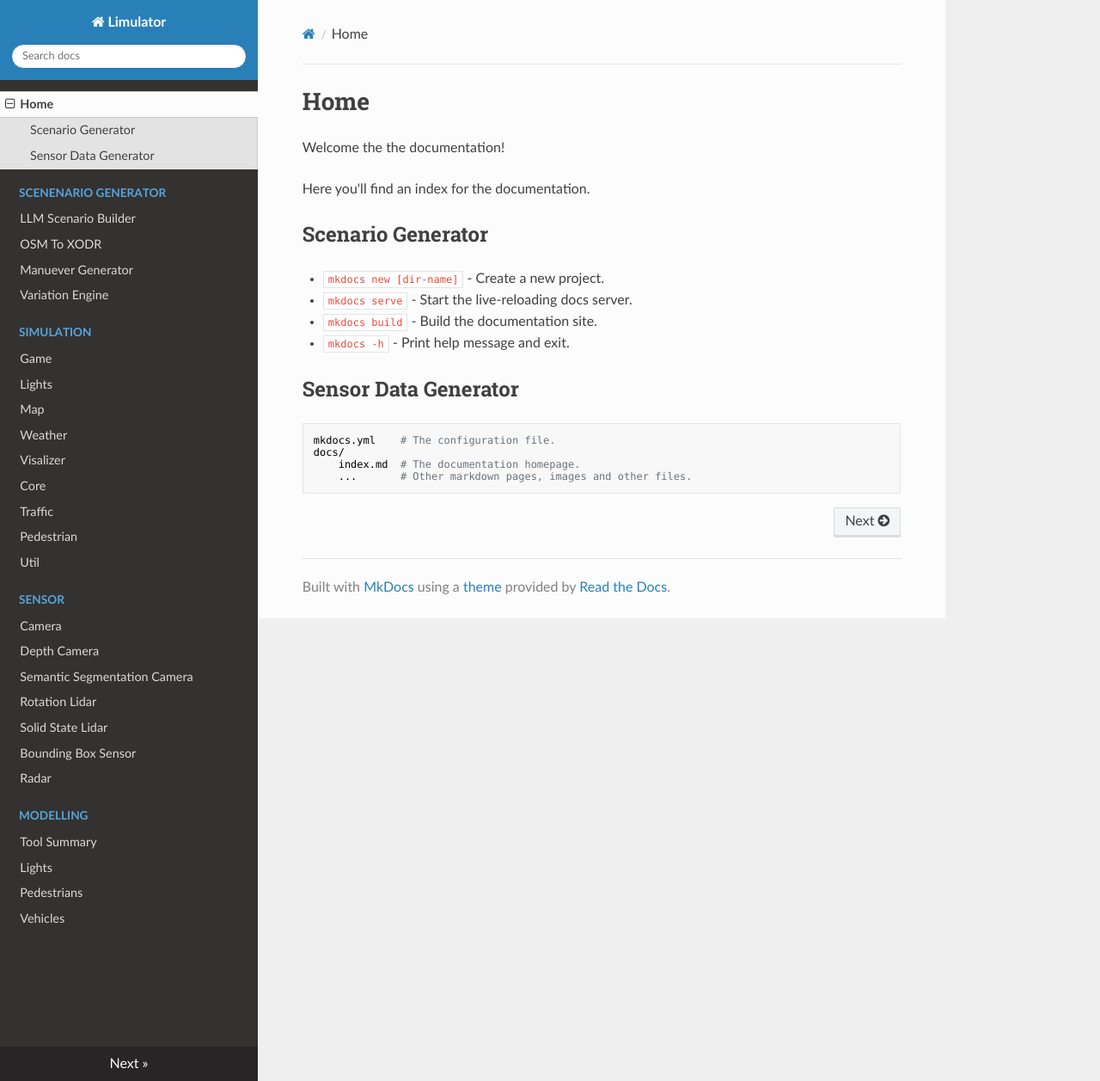
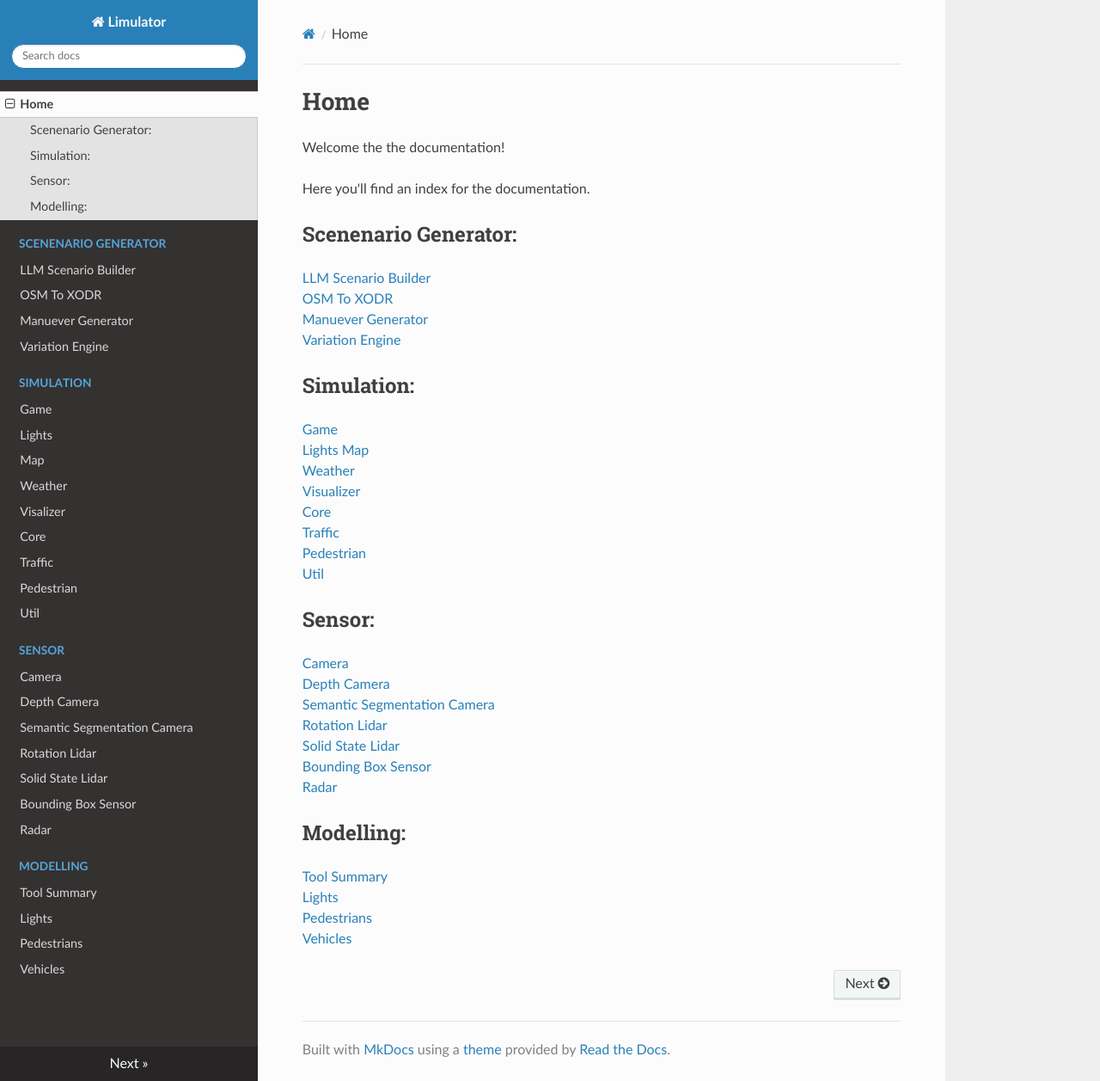
Before and after one commit to SimDaaS/Documentation, an MkDocs documentation site: the page built from docs/index.md, in a window 1280 px wide and 1257 px high. Shown: the whole window at 86% size. Built offline with MkDocs 1.6.1, drawn with Linux system fonts in a browser that asks for light colours; nearby versions of some CDN libraries.

Commit message:
Made index

```diff
--- a/docs/index.md
+++ b/docs/index.md
@@ -4,17 +4,34 @@ Welcome the the documentation!
 
 Here you'll find an index for the documentation.
 
+## Scenenario Generator:
+[LLM Scenario Builder](LLM-Scenario-Builder.md)
+[OSM To XODR](OSM2XODR.md)
+[Manuever Generator](ManeuverGenerator.md)
+[Variation Engine](VariationEngine.md)
 
-## Scenario Generator
+## Simulation:
+[Game](game.md)
+[Lights](lights.md)
+[Map](map.md)
+[Weather](weather.md)
+[Visualizer](visualizer.md)
+[Core](core.md)
+[Traffic](TrafficManager.md)
+[Pedestrian](PedestrianManager.md)
+[Util](Util.md)
 
-* `mkdocs new [dir-name]` - Create a new project.
-* `mkdocs serve` - Start the live-reloading docs server.
-* `mkdocs build` - Build the documentation site.
-* `mkdocs -h` - Print help message and exit.
+## Sensor:
+[Camera](CameraSensor.md)
+[Depth Camera](DepthCamera.md)
+[Semantic Segmentation Camera](SemanticSegmentationCamera.md)
+[Rotation Lidar](LidarSensor.md)
+[Solid State Lidar](SolidStateLidarSensor.md)
+[Bounding Box Sensor](BoundingBoxSensor.md)
+[Radar](Radar.md)
 
-## Sensor Data Generator
-
-    mkdocs.yml    # The configuration file.
-    docs/
-        index.md  # The documentation homepage.
-        ...       # Other markdown pages, images and other files.
+## Modelling:
+[Tool Summary](ToolSummary.md)
+[Lights](LightsModelling.md)
+[Pedestrians](PedestrianModelling.md)
+[Vehicles](VehiclesModelling.md)
```
